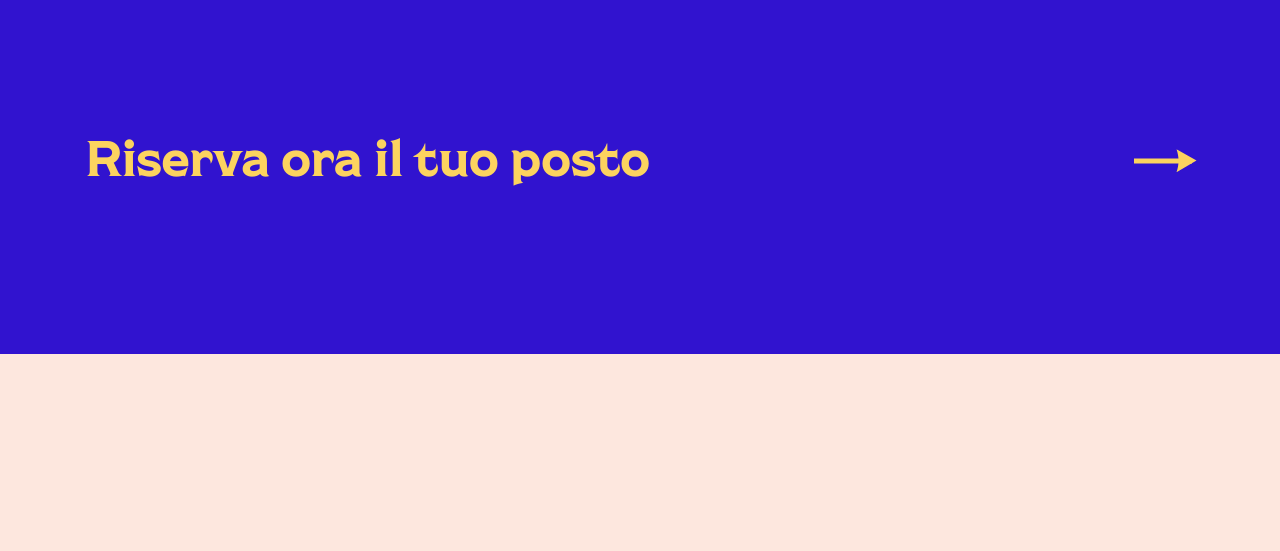
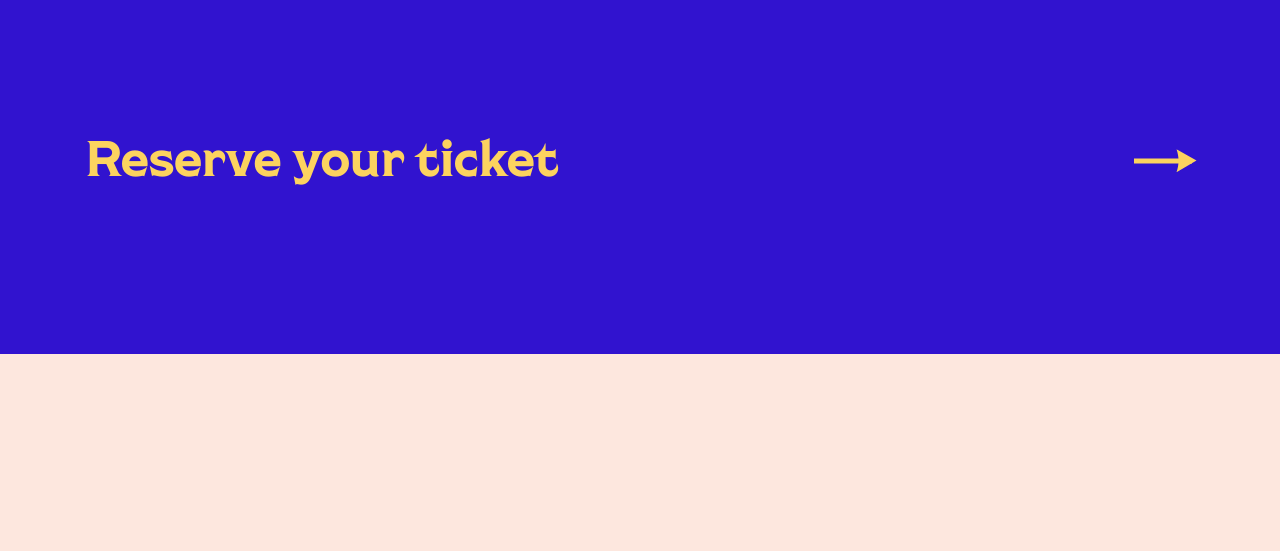
Before and after one commit to agile-venture-bolzano/2019, a plain HTML site: page index.html in a window 1280 px wide. Shown: the part 2220-2771 px from the top of the page. Drawn offline with nearby package versions, Linux system fonts and the light colour scheme; a script that the page names is missing.

Commit message:
Translate label

```diff
--- a/index.html
+++ b/index.html
@@ -290,7 +290,7 @@
                 <a target="_blank" href="https://tickets.agilemovement.it/event/avb2019/" class="agile-bigcta-inner">
                     <div class="container">
                         <div class="agile-bigcta-content">
-                            <span class="agile-bigcta-label">Riserva ora il tuo posto</span>
+                            <span class="agile-bigcta-label">Reserve your ticket</span>
                             <span class="arrow-container">
                                 <span class="line-element"></span>
                                 <span class="point-element"><img src="assets/images/arrow-point-yellow.svg"></span>
```
